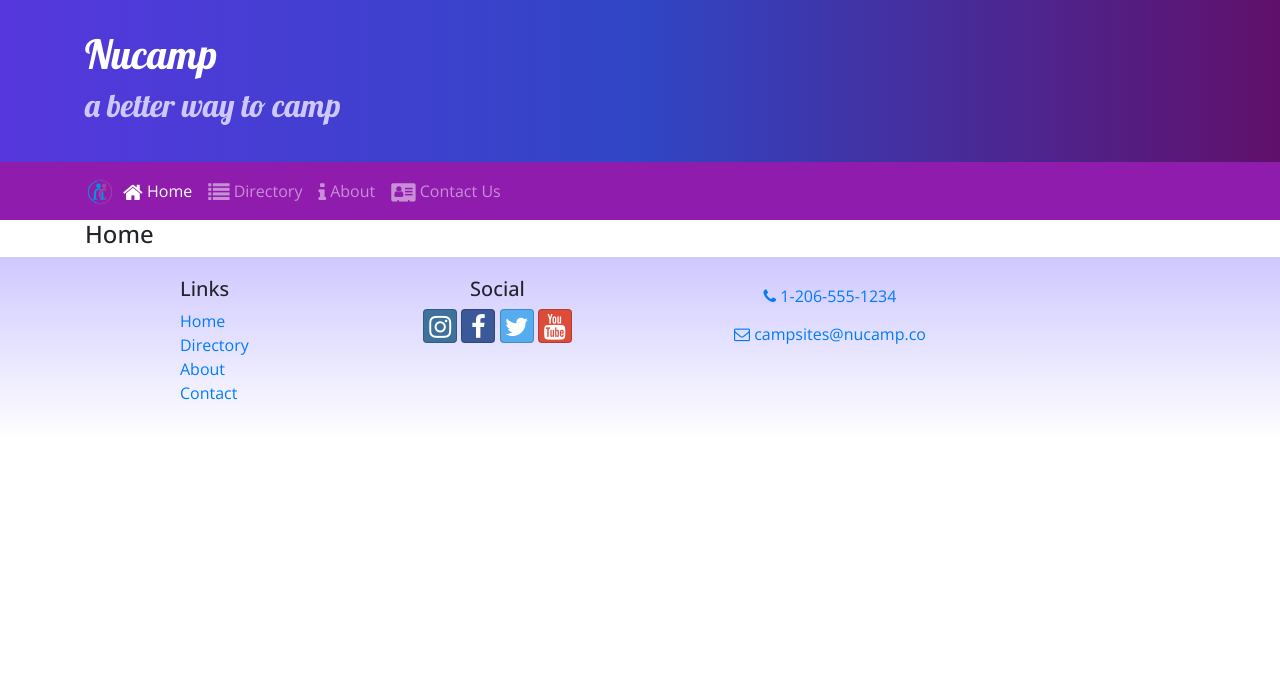
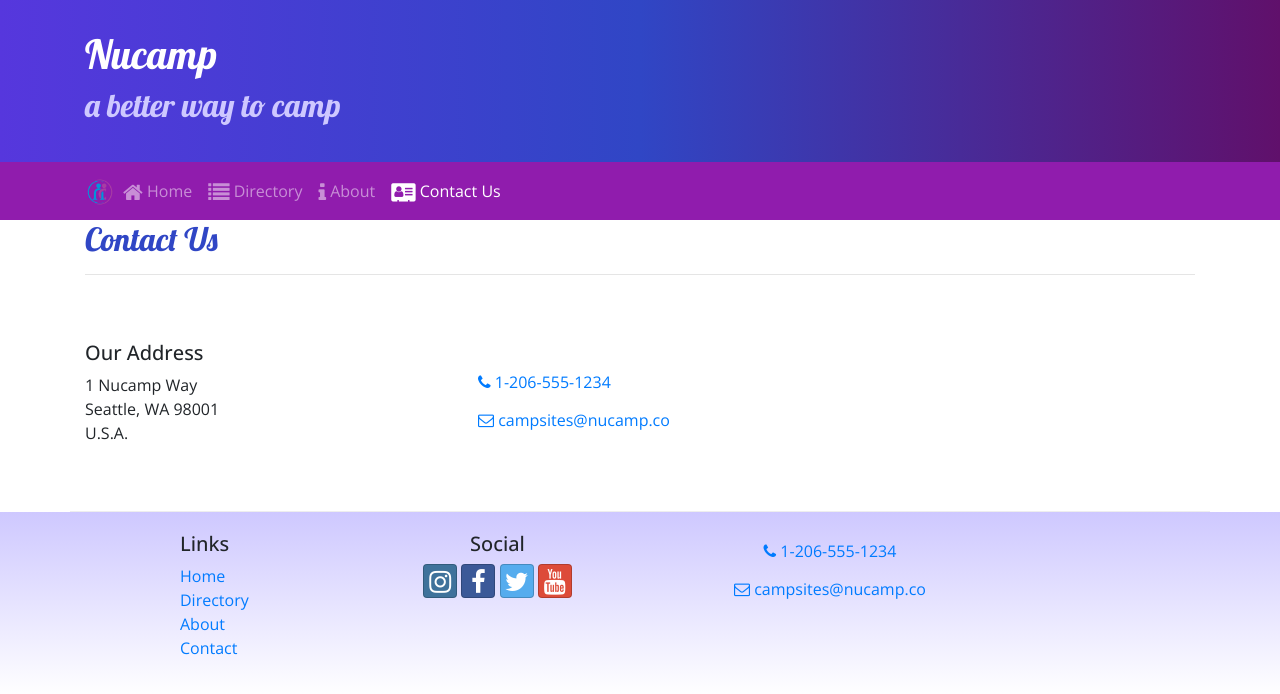
Before and after one commit to Dina2703/react-nucamp-site, a React (Create React App) app: page /contactus in a window 1280 px wide. Before the commit this address led to /home. Shown: the top 694 px of the page. Built offline with nearby package versions, Linux system fonts and the light colour scheme.

Commit message:
ContactComponent

```diff
--- /dev/null
+++ b/src/components/ContactComponent.js
@@ -0,0 +1,31 @@
+import React from 'react';
+
+function Contact(props) {
+    return (
+        <div className="container">
+            <div className="row">
+                <div className="col">
+                    <h2>Contact Us</h2>
+                    <hr />
+                </div>
+            </div>
+
+            <div className="row row-content align-items-center">
+                <div className="col-sm-4">
+                    <h5>Our Address</h5>
+                    <address>
+                        1 Nucamp Way<br />
+                        Seattle, WA 98001<br />
+                        U.S.A.
+                    </address>
+                </div>
+                <div className="col">
+                    <a role="button" className="btn btn-link" href="tel:+12065551234"><i className="fa fa-phone" /> 1-206-555-1234</a><br />
+                    <a role="button" className="btn btn-link" href="mailto:fakeemail@fakeemail.co"><i className="fa fa-envelope-o" /> campsites@nucamp.co</a>
+                </div>
+            </div>
+        </div>
+    );
+}
+
+export default Contact;
--- a/src/components/MainComponent.js
+++ b/src/components/MainComponent.js
@@ -4,6 +4,7 @@
 import Header from './HeaderComponent';
 import Footer from './FooterComponent';
 import Home from './HomeComponent';
+import Contact from './ContactComponent';
 import { Switch, Route, Redirect } from 'react-router-dom';
 import { CAMPSITES } from '../shared/campsites';
 
@@ -28,6 +29,7 @@
         <Switch>
           <Route path='/home' component={HomePage} />
           <Route exact path='/directory' render={() => <Directory campsites={this.state.campsites}/>} />
+          <Route exact='/contactus' component={ Contact } />
           <Redirect to='/home' />
         </Switch>
         <Footer />
```
